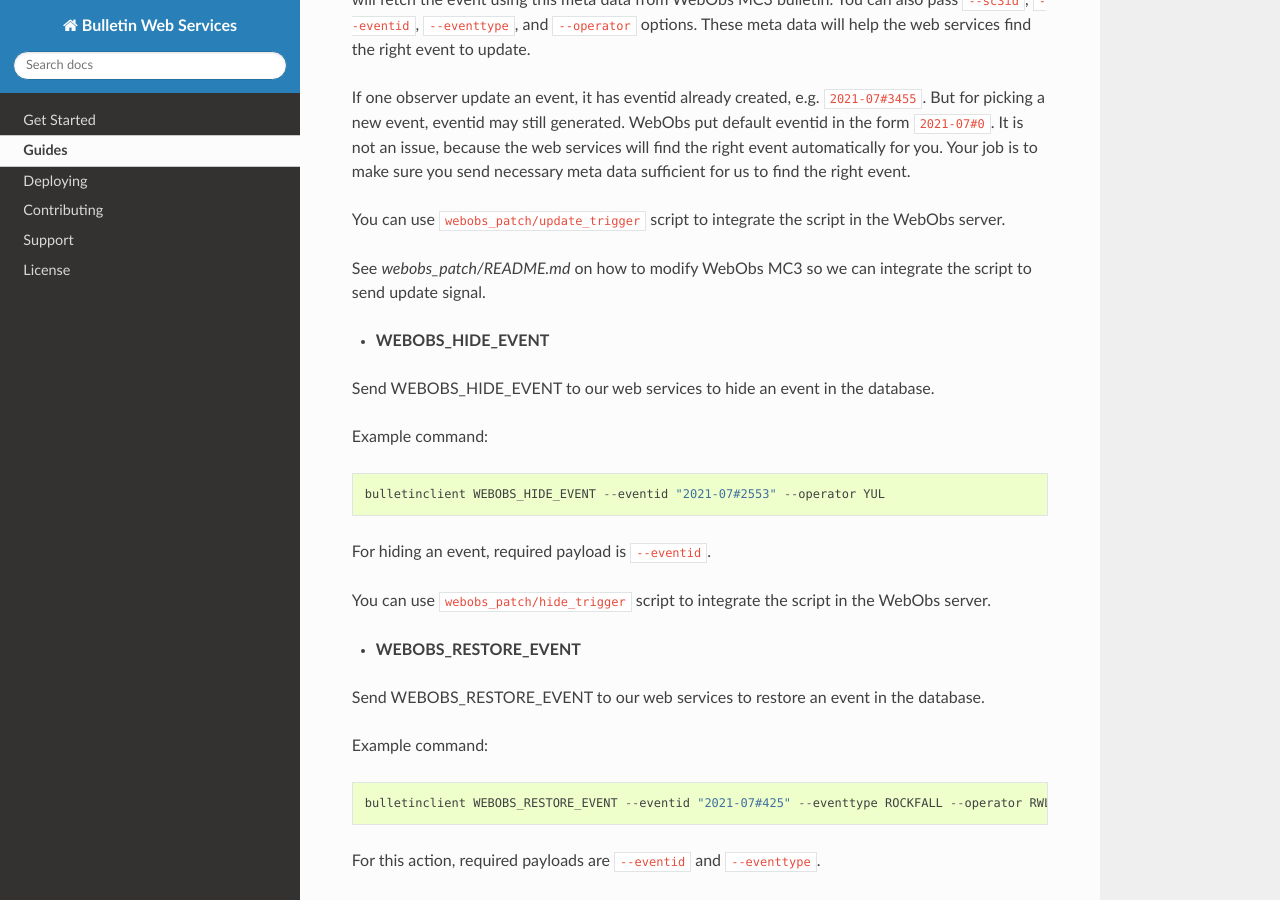
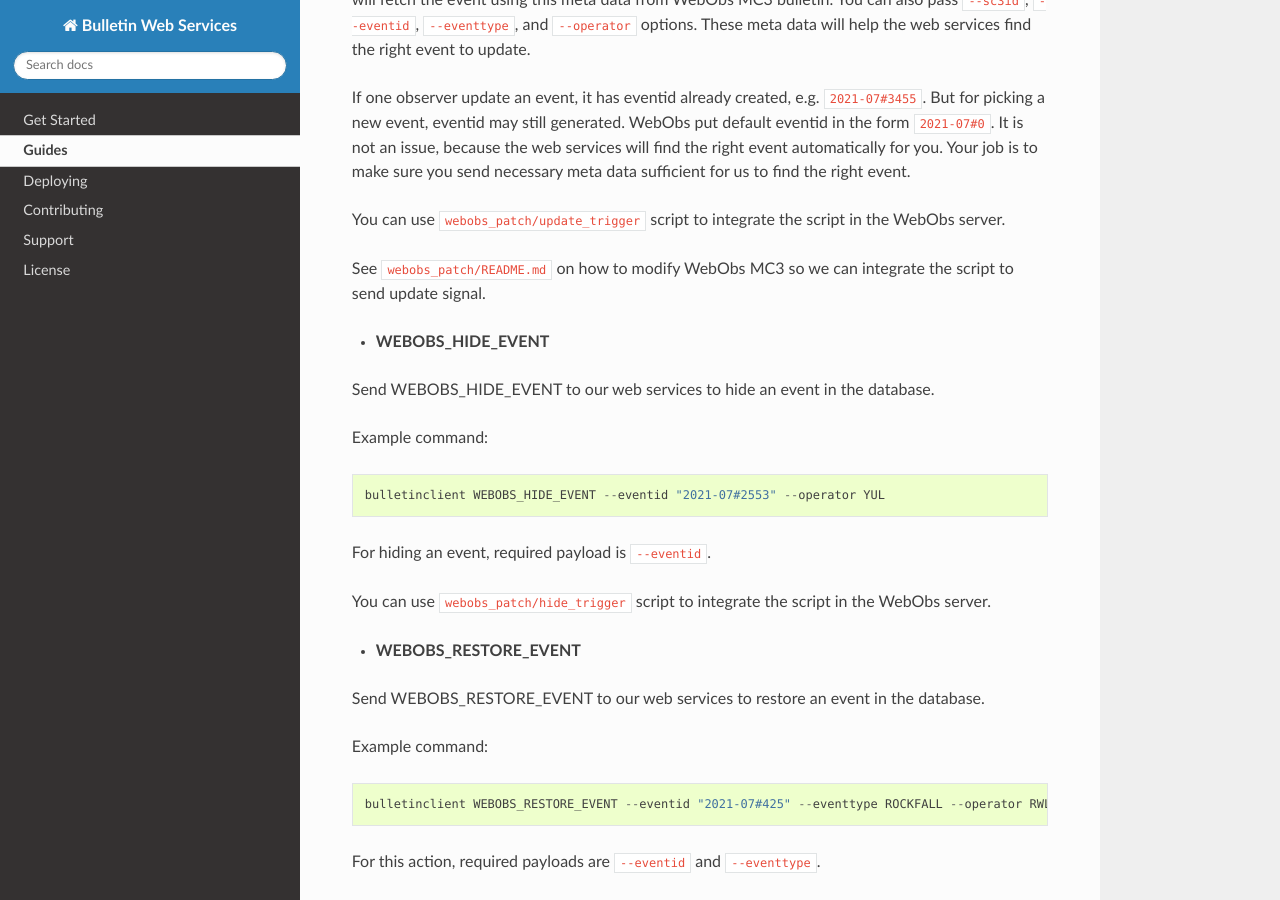
Before and after one commit to bpptkg/bulletin, a Sphinx documentation site: the page built from docs/guides.rst, in a window 1280 px wide and 900 px high, scrolled down 952 px. Built offline with Sphinx 7.4.7 and the Read the Docs theme 2.0.0, drawn with Linux system fonts in a browser that asks for light colours.

Commit message:
Minor fix typo

```diff
--- a/docs/guides.rst
+++ b/docs/guides.rst
@@ -49,8 +49,8 @@ right event.
 You can use ``webobs_patch/update_trigger`` script to integrate the script in
 the WebObs server.
 
-See `webobs_patch/README.md` on how to modify WebObs MC3 so we can integrate the
-script to send update signal.
+See ``webobs_patch/README.md`` on how to modify WebObs MC3 so we can integrate
+the script to send update signal.
 
 - **WEBOBS_HIDE_EVENT**
 
```
